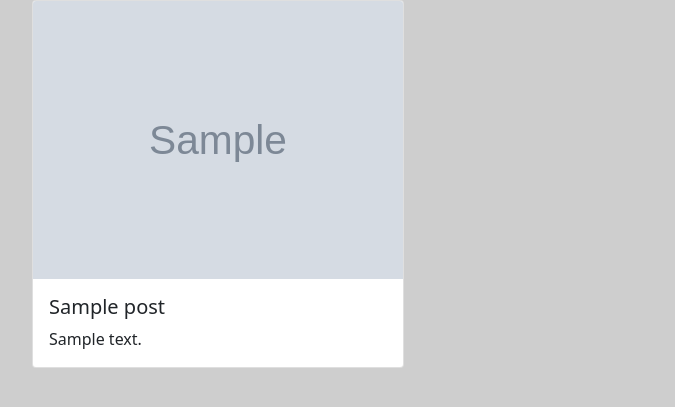
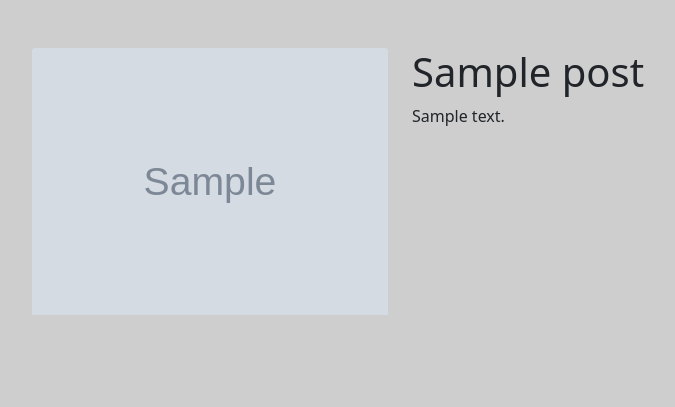
Before and after one commit to manti-by/django, a Django app: a page that uses blog/templates/base.html in a window 1280 px wide. Shown: the part 56-463 px from the top of the page, without its empty margins (50-725 px from the left). Run offline with Django 4.2, Linux system fonts and the light colour scheme; tables that the repository leaves empty hold one stand-in row (values such as "Sample post"); grey boxes marked "Sample" are stand-in pictures; some libraries are stand-ins or nearby versions.

Commit message:
Some style updates

```diff
--- a/blog/posts/views.py
+++ b/blog/posts/views.py
@@ -36,4 +36,4 @@ def post_add(request):
 
 def post_view(request, slug):
     post = Post.objects.get(slug=slug)
-    return render(request, "posts/view.html", {"post": post})
+    return render(request, "posts/details.html", {"post": post})
--- a/blog/static/index.css
+++ b/blog/static/index.css
@@ -6,12 +6,16 @@ body {
     margin-bottom: 15px;
 }
 
+.post-details .text {
+    white-space: pre-line;
+}
+
 .image-container {
     max-height: 150px;
     text-align: center;
 }
 
-.img-thumbnail {
+.image-container img {
     max-height: 150px;
     width: auto;
 }
--- a/blog/templates/posts/add.html
+++ b/blog/templates/posts/add.html
@@ -1,5 +1,7 @@
 {% extends "base.html" %}
 {% load crispy_forms_filters %}
+
+{% block title %}Add new post{% endblock %}
 
 {% block content %}
   <h1>Create a new post</h1>
--- a/blog/templates/posts/admin.html
+++ b/blog/templates/posts/admin.html
@@ -1,5 +1,7 @@
 {% extends "base.html" %}
-{% load crispy_forms_filters %}
+{% load crispy_forms_filters text_tags %}
+
+{% block title %}Your posts{% endblock %}
 
 {% block content %}
   <h1>Your posts</h1>
@@ -18,7 +20,7 @@
             <div class="card-body">
               <h5 class="card-title">{{ post.title }}</h5>
               <p class="card-text">
-                {{ post.text }}
+                {{ post.text|cut_text:150 }}
                  <a href="{% url "post_view" post.slug %}">Go to post</a>
               </p>
             </div>
--- /dev/null
+++ b/blog/templates/posts/details.html
@@ -0,0 +1,22 @@
+{% extends "base.html" %}
+{% load static crispy_forms_filters %}
+
+{% block title %}{{ post.title }}{% endblock %}
+
+{% block content %}
+<div class="post-details">
+  <div class="row my-5">
+    <div class="col-4">
+      {% if post.image %}
+        <img src="{{ post.image.url }}" class="card-img-top" alt="{{ post.title }}">
+      {% else %}
+        <img src="{% static 'no-image.jpg' %}" class="card-img-top" alt="No image">
+      {% endif %}
+    </div>
+    <div class="col-8">
+      <h1 class="mb-2">{{ post.title }}</h1>
+      <p class="text">{{ post.text }}</p>
+    </div>
+  </div>
+</div>
+{% endblock %}
--- a/blog/templates/posts/list.html
+++ b/blog/templates/posts/list.html
@@ -12,9 +12,9 @@
           <div class="card">
             <div class="image-container my-3">
               {% if post.image %}
-                <img src="{{ post.image.url }}" class="card-img-top img-thumbnail" alt="{{ post.title }}">
+                <img src="{{ post.image.url }}" class="card-img-top" alt="{{ post.title }}">
               {% else %}
-                <img src="{% static 'no-image.jpg' %}" class="card-img-top img-thumbnail" alt="No image">
+                <img src="{% static 'no-image.jpg' %}" class="card-img-top" alt="No image">
               {% endif %}
             </div>
             <div class="card-body">
--- a/blog/templates/posts/view.html
+++ /dev/null
@@ -1,16 +0,0 @@
-{% extends "base.html" %}
-{% load crispy_forms_filters %}
-
-{% block content %}
-<div class="col-4 post-item">
-  <div class="card">
-    {% if post.image %}
-    <img src="{{ post.image.url }}" class="card-img-top" alt="{{ post.title }}">
-    {% endif %}
-    <div class="card-body">
-      <h5 class="card-title">{{ post.title }}</h5>
-      <p class="card-text">{{ post.text }}</p>
-    </div>
-  </div>
-</div>
-{% endblock %}
--- a/blog/templates/products/item.html
+++ b/blog/templates/products/item.html
@@ -1,6 +1,6 @@
 {% load static %}
 
-<div class="card">
+<div class="card mb-3">
   <div class="card-body">
     {% if product.image %}
       <img class="card-img-top mb-2" src="{{ product.image.url }}" alt="{{ product.name }}">
```
